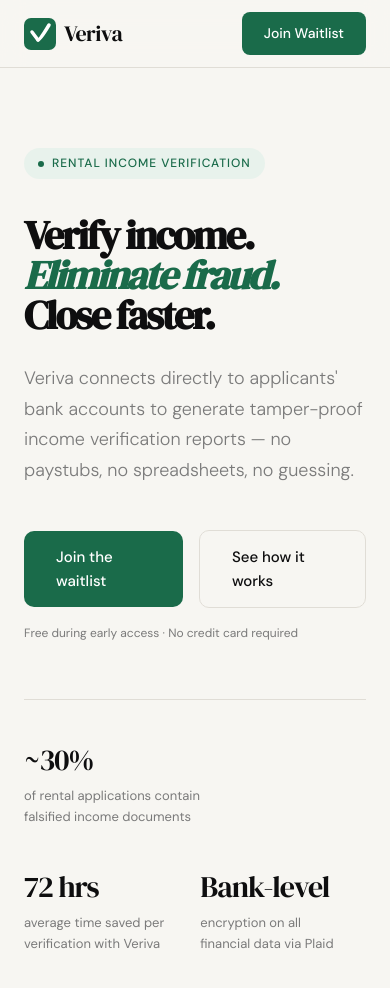
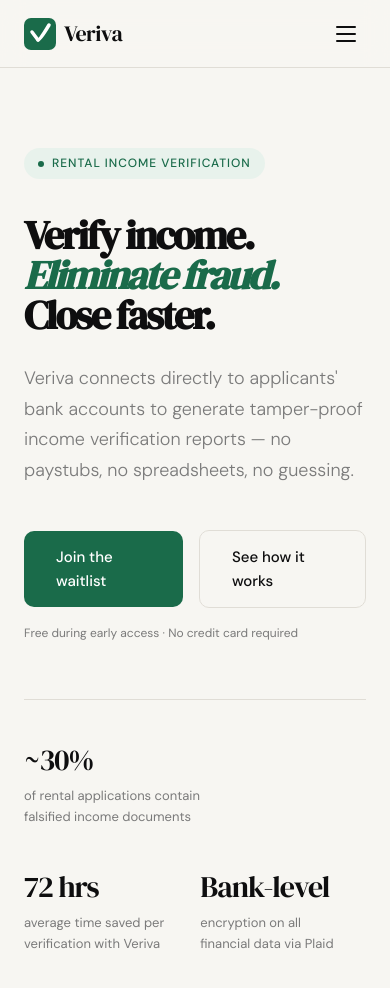
Before and after one commit to edg35/Veriva, a Next.js app in the folder frontend/: page / in a window 390 px wide. Shown: the top 988 px of the page. Built offline with nearby package versions, Linux system fonts and the light colour scheme.

Commit message:
added mobile hamburger menu

```diff
--- a/frontend/components/landing/Nav.tsx
+++ b/frontend/components/landing/Nav.tsx
@@ -1,5 +1,6 @@
 'use client'
 import Link from 'next/link'
+import { useState } from 'react'
 
 const LogoMark = () => (
   <svg width="32" height="32" viewBox="0 0 32 32" fill="none" xmlns="http://www.w3.org/2000/svg">
@@ -10,9 +11,13 @@
 )
 
 export default function Nav() {
+  const [isOpen, setIsOpen] = useState(false)
+  const close = () => setIsOpen(false)
+
   return (
+    <>
       <nav className="nav">
-      <Link href="/" className="logo">
+        <Link href="/" className="logo" onClick={close}>
           <LogoMark />
           Veriva
         </Link>
@@ -21,9 +26,35 @@
           <li><a href="#for-who">Who it&apos;s for</a></li>
           <li><a href="#waitlist">Get early access</a></li>
         </ul>
-      <a href="#waitlist" className="btn btn-primary">
+        <a href="#waitlist" className="btn btn-primary nav-cta">
           Join Waitlist
         </a>
+        <button
+          className={`nav-hamburger${isOpen ? ' nav-hamburger--open' : ''}`}
+          onClick={() => setIsOpen(o => !o)}
+          aria-label={isOpen ? 'Close menu' : 'Open menu'}
+          aria-expanded={isOpen}
+        >
+          <span />
+          <span />
+          <span />
+        </button>
       </nav>
+
+      {/* Mobile drawer */}
+      <div className={`nav-mobile${isOpen ? ' nav-mobile--open' : ''}`} aria-hidden={!isOpen}>
+        <ul className="nav-mobile-links">
+          <li><Link href="/how-it-works" onClick={close}>How it works</Link></li>
+          <li><a href="#for-who" onClick={close}>Who it&apos;s for</a></li>
+          <li><a href="#waitlist" onClick={close}>Get early access</a></li>
+        </ul>
+        <a href="#waitlist" className="btn btn-primary btn-lg nav-mobile-cta" onClick={close}>
+          Join Waitlist
+        </a>
+      </div>
+
+      {/* Backdrop */}
+      {isOpen && <div className="nav-backdrop" onClick={close} />}
+    </>
   )
 }
--- a/frontend/styles/globals.css
+++ b/frontend/styles/globals.css
@@ -795,10 +795,119 @@
   margin-top: 24px;
 }
 
+/* ── HAMBURGER ── */
+.nav-hamburger {
+  display: none;
+  flex-direction: column;
+  justify-content: center;
+  gap: 5px;
+  width: 36px;
+  height: 36px;
+  padding: 6px;
+  background: none;
+  border: none;
+  cursor: pointer;
+  border-radius: 8px;
+  transition: background 0.2s;
+}
+
+.nav-hamburger:hover {
+  background: var(--accent-light);
+}
+
+.nav-hamburger span {
+  display: block;
+  width: 20px;
+  height: 2px;
+  background: var(--ink);
+  border-radius: 2px;
+  transition: transform 0.25s ease, opacity 0.25s ease;
+  transform-origin: center;
+}
+
+/* Animate to X when open */
+.nav-hamburger--open span:nth-child(1) {
+  transform: translateY(7px) rotate(45deg);
+}
+.nav-hamburger--open span:nth-child(2) {
+  opacity: 0;
+  transform: scaleX(0);
+}
+.nav-hamburger--open span:nth-child(3) {
+  transform: translateY(-7px) rotate(-45deg);
+}
+
+/* ── MOBILE DRAWER ── */
+.nav-mobile {
+  display: none;
+  position: fixed;
+  top: 68px;
+  left: 0;
+  right: 0;
+  z-index: 99;
+  background: rgba(247, 246, 242, 0.97);
+  backdrop-filter: blur(12px);
+  border-bottom: 1px solid var(--border);
+  padding: 24px;
+  flex-direction: column;
+  gap: 8px;
+  transform: translateY(-8px);
+  opacity: 0;
+  pointer-events: none;
+  transition: transform 0.2s ease, opacity 0.2s ease;
+}
+
+.nav-mobile--open {
+  transform: translateY(0);
+  opacity: 1;
+  pointer-events: auto;
+}
+
+.nav-mobile-links {
+  list-style: none;
+  display: flex;
+  flex-direction: column;
+}
+
+.nav-mobile-links li a {
+  display: block;
+  padding: 14px 4px;
+  font-size: 16px;
+  font-weight: 400;
+  color: var(--ink);
+  text-decoration: none;
+  border-bottom: 1px solid var(--border);
+  transition: color 0.2s;
+}
+
+.nav-mobile-links li:last-child a {
+  border-bottom: none;
+}
+
+.nav-mobile-links li a:hover {
+  color: var(--accent);
+}
+
+.nav-mobile-cta {
+  margin-top: 16px;
+  width: 100%;
+  justify-content: center;
+}
+
+.nav-backdrop {
+  position: fixed;
+  inset: 0;
+  z-index: 98;
+  background: transparent;
+}
+
 /* ── RESPONSIVE ── */
 @media (max-width: 768px) {
   .nav { padding: 0 24px; }
   .nav-links { display: none; }
+  .nav-cta { display: none; }
+  .nav-hamburger { display: flex; }
+  .nav-mobile { display: flex; }
   .hero, .section { padding-left: 24px; padding-right: 24px; }
   .hero-stats { flex-wrap: wrap; gap: 32px; }
   .steps { grid-template-columns: 1fr; }
```
Lines whose indentation alone changed are shown as unchanged.
